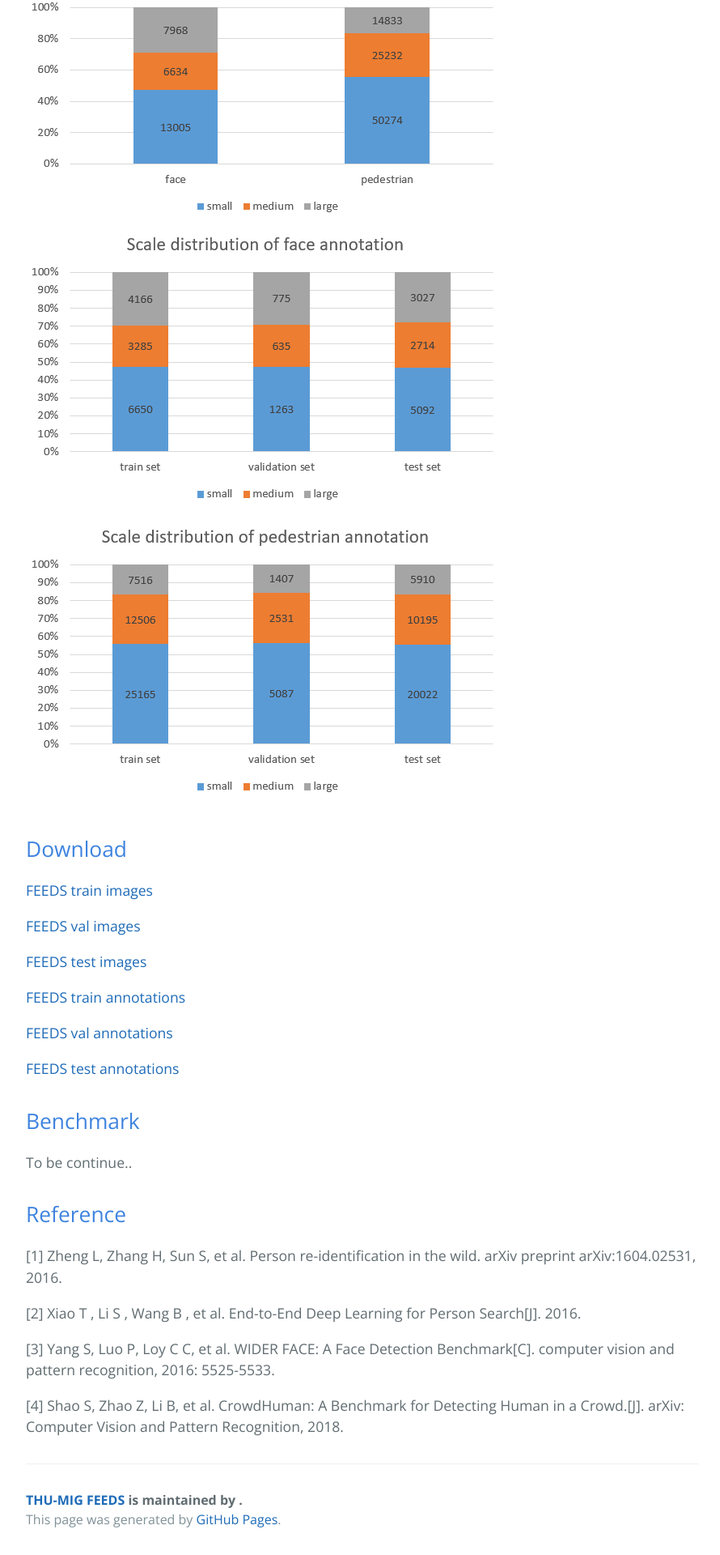
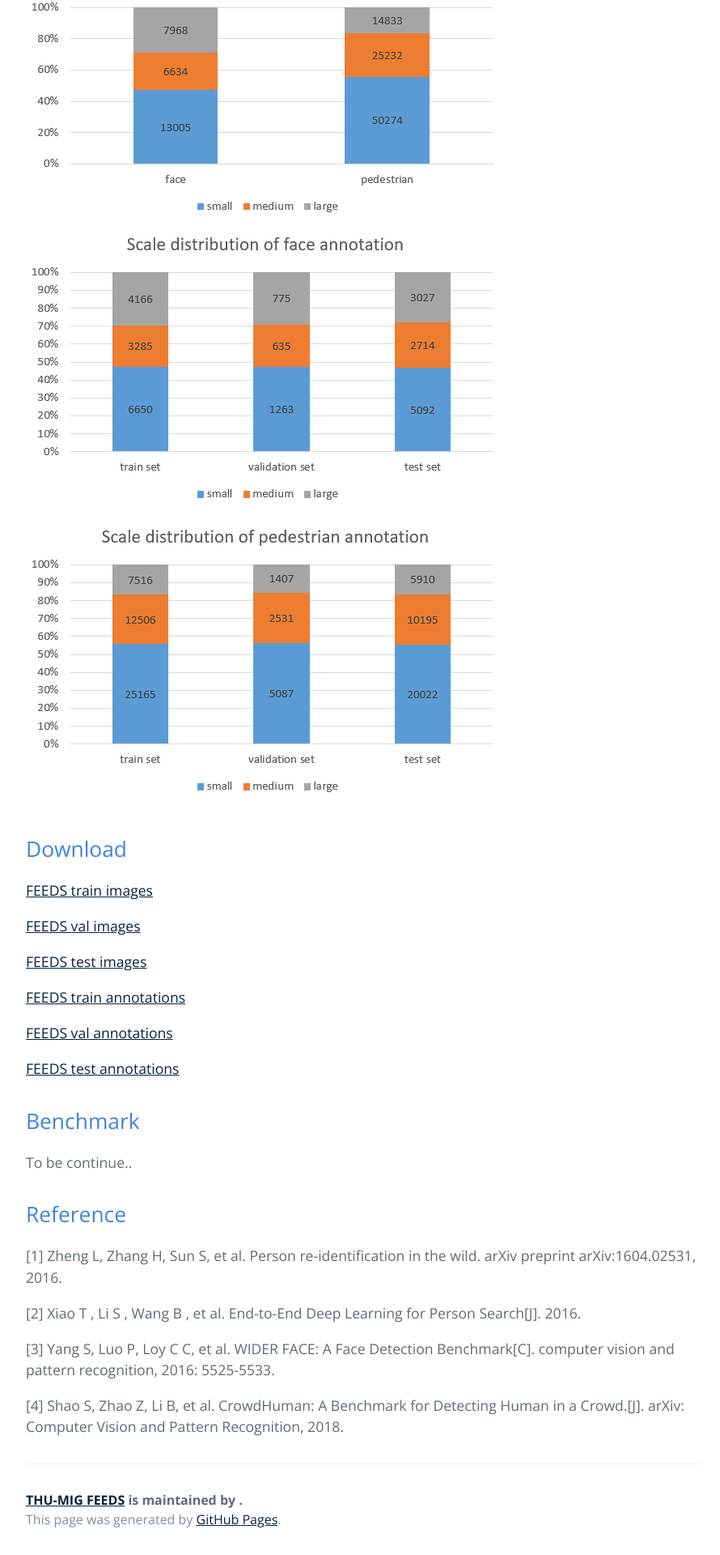
Before and after one commit to FEEDS-MIG/FEEDS-MIG.github.io, a Jekyll site: the page built from index.md, in a window 1280 px wide. Shown: the part 1564-3484 px from the top of the page at 81% size, without its empty margins (192-1082 px from the left). Built offline with Jekyll 4.4.1, drawn with Linux system fonts in a browser that asks for light colours; our own code applies the rules of GitHub Pages for plain Markdown files.

Commit message:
change a

```diff
--- a/_includes/page-header.html
+++ b/_includes/page-header.html
@@ -1,6 +1,6 @@
 <section class="page-header">
   <h1 class="project-name">{{ site.title }}</h1>
-  <h2 class="project-tagline">{{ site.tagline }}</h2>
+  <!-- <h2 class="project-tagline">{{ site.tagline }}</h2> -->
   <!-- <a href="#" class="btn">View on GitHub</a> -->
   <!-- <a href="#" class="btn">Download .zip</a> -->
   <!-- <a href="#" class="btn">Download .tar.gz</a> -->
--- a/css/cayman.css
+++ b/css/cayman.css
@@ -128,7 +128,7 @@
 
 body { padding: 0; margin: 0; font-family: "Open Sans", "Helvetica Neue", Helvetica, Arial, sans-serif; font-size: 16px; line-height: 1.5; color: #606c71; }
 
-a { color: #1e6bb8; text-decoration: none; }
+a { color: #08233d; text-decoration: underline; }
 a:hover { text-decoration: underline; }
 
 .btn { display: inline-block; margin-bottom: 1rem; color: rgba(255, 255, 255, 0.7); background-color: rgba(255, 255, 255, 0.08); border-color: rgba(255, 255, 255, 0.2); border-style: solid; border-width: 1px; border-radius: 0.3rem; transition: color 0.2s, background-color 0.2s, border-color 0.2s; }
@@ -140,7 +140,7 @@ a:hover { text-decoration: underline; }
   .btn + .btn { margin-top: 1rem; margin-left: 0; } }
 
 /* .page-header { color: #fff; text-align: center; background-color: #159957; background-image: linear-gradient(120deg, #155799, #159957); } */
-.page-header { color: #fff; background-color: #3e83df; height: 4em; }
+.page-header { color: #fff; background-color: #3e83df; height: 5em; }
 @media screen and (min-width: 64em) { .page-header { padding: 5rem 6rem; } }
 @media screen and (min-width: 42em) and (max-width: 64em) { .page-header { padding: 3rem 4rem; } }
 @media screen and (max-width: 42em) { .page-header { padding: 2rem 1rem; } }
```
